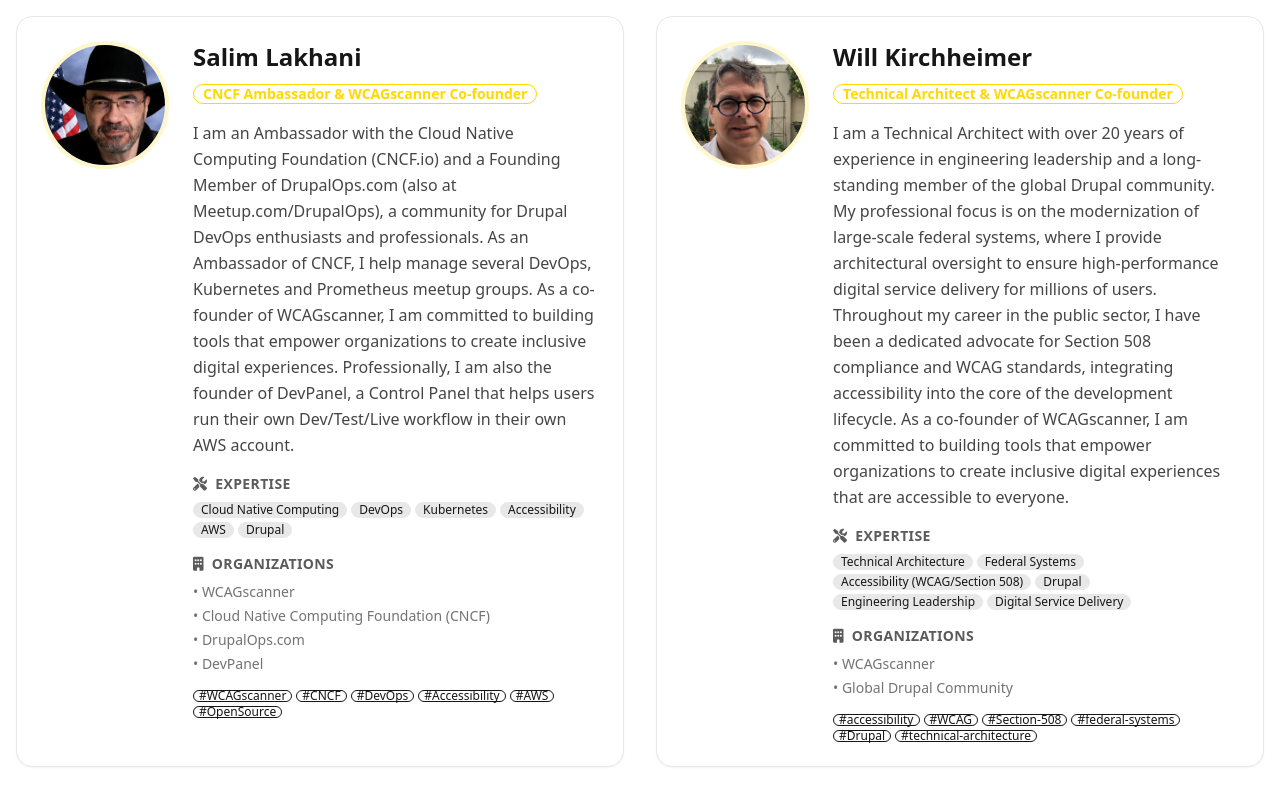
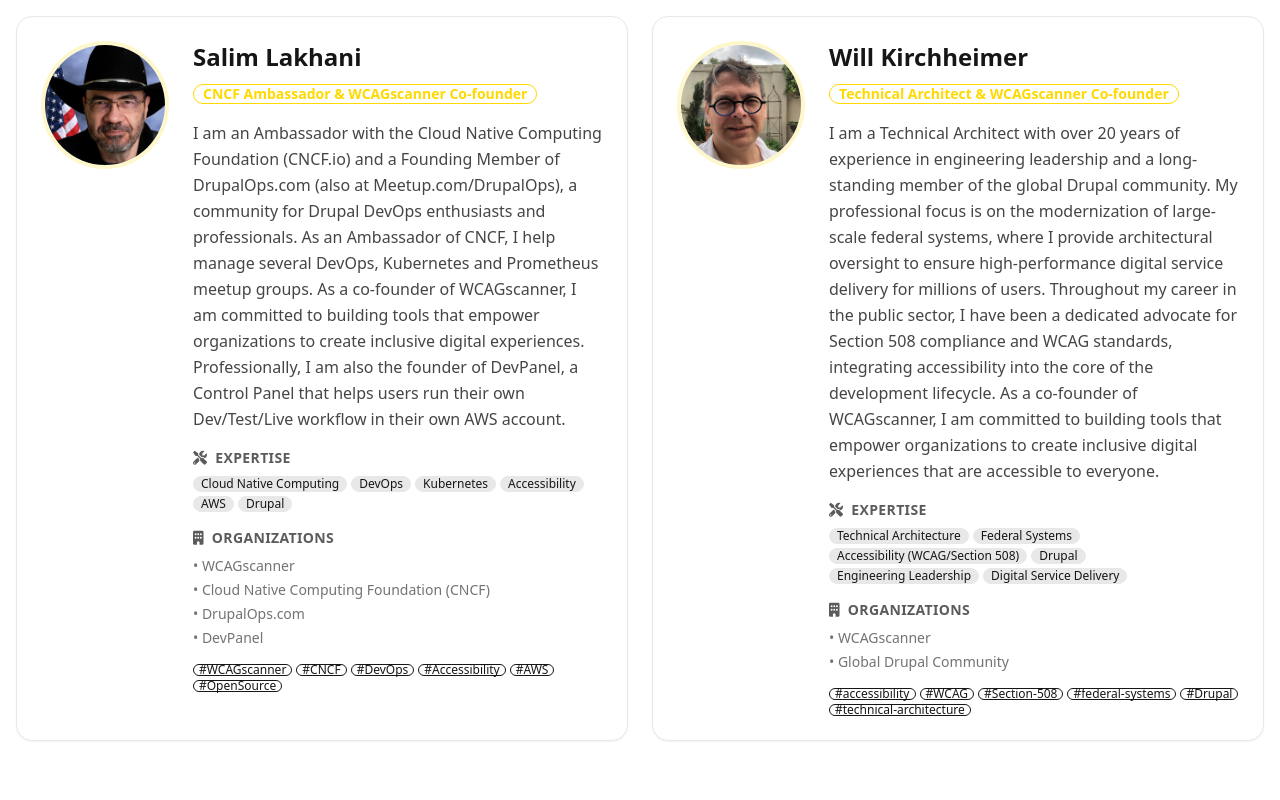
Before and after one commit to Kirchheimer/roadrunner_content_dam, a website: page projects/cwcagscanner/embed-bio.html in a window 1280 px wide. Drawn offline with nearby package versions, Linux system fonts and the light colour scheme.

Commit message:
Styling update

```diff
--- a/projects/cwcagscanner/embed-bio.html
+++ b/projects/cwcagscanner/embed-bio.html
@@ -45,7 +45,7 @@
             const itemsHtml = items.map(item => `
                 <div class="card bg-base-100 shadow-sm border border-base-200 overflow-hidden hover:shadow-md transition-shadow">
                     <div class="card-body p-6">
-                        <div class="flex flex-col md:flex-row gap-6">
+                        <div class="flex flex-col sm:flex-row lg:flex-col xl:flex-row gap-6">
                             <div class="flex-shrink-0">
                                 <div class="avatar">
                                     <div class="w-32 h-32 rounded-full overflow-hidden border-4 border-primary/20">
@@ -107,8 +107,8 @@
             `).join('');
 
             contentDiv.innerHTML = `
-                <div class="max-w-7xl mx-auto">
-                    <div class="grid grid-cols-1 lg:grid-cols-2 gap-8">
+                <div class="w-full">
+                    <div class="grid grid-cols-1 sm:grid-cols-2 gap-6">
                         ${itemsHtml}
                     </div>
                 </div>
```
